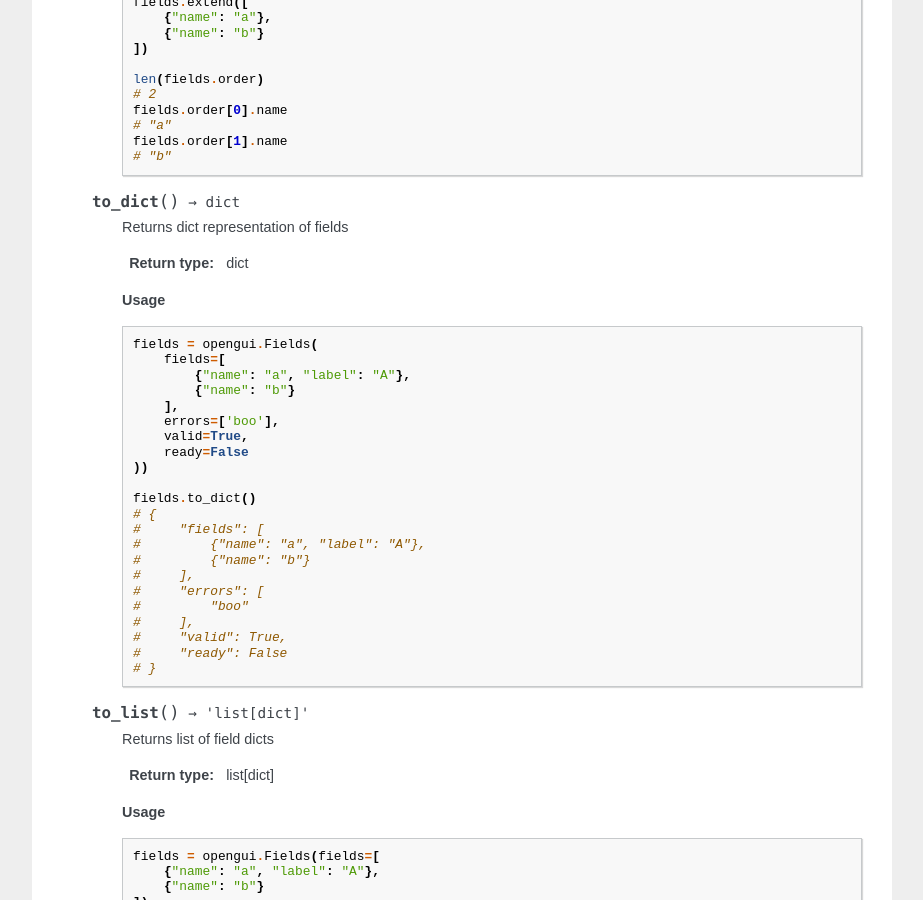
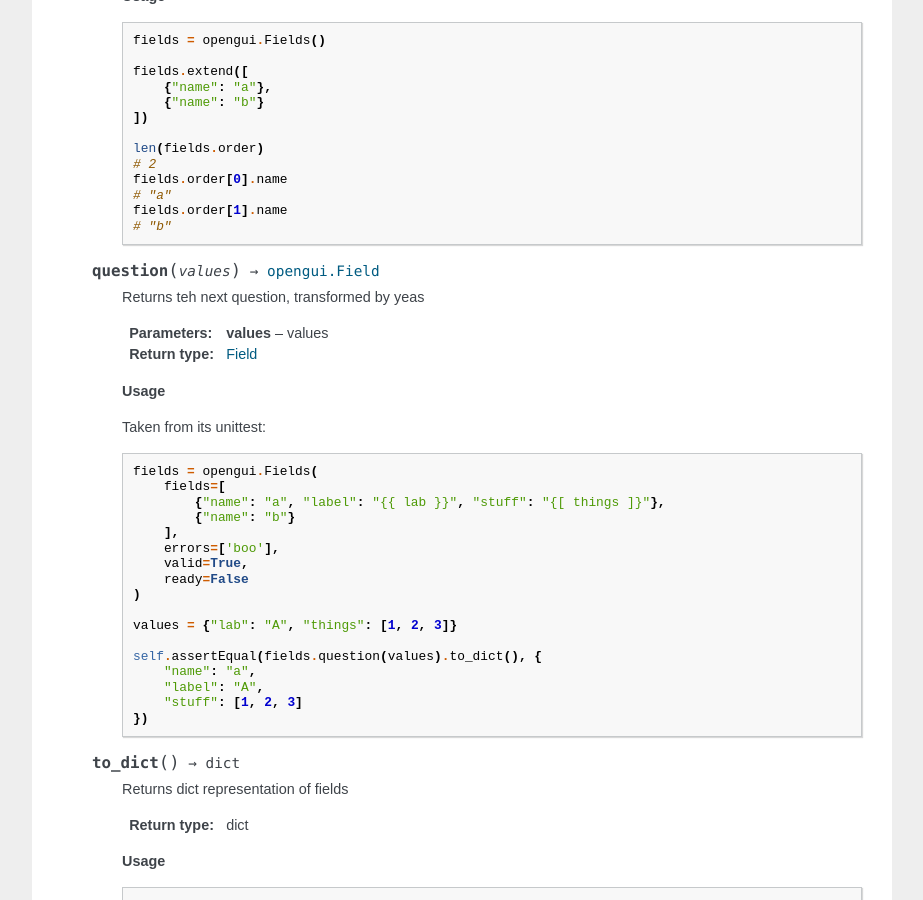
Before and after one commit to gaf3/opengui, a Sphinx documentation site: the page built from docs/source/fields.rst, in a window 1280 px wide and 900 px high, scrolled down 4685 px. Shown: the whole window, without its empty margins (198-1121 px from the left). Built offline with Sphinx 7.4.7, drawn with Linux system fonts in a browser that asks for light colours; the version number could not be read and is left out; some of the changed text lies outside the part shown.

Commit message:
Missed docs

```diff
--- a/docs/source/fields.rst
+++ b/docs/source/fields.rst
@@ -24,6 +24,13 @@ opengui.Fields
     :type validation: callable
     :param ready: Whether ready overall
     :type ready: bool
+    :param engine: Yaes Engine to use for cli()
+    :type engine: Engine
+
+    .. attribute:: engine
+        :type: bool
+
+        Yaes Engine to use for cli()
 
     .. attribute:: errors
         :type: list[str]
@@ -184,8 +191,7 @@ opengui.Fields
             @unittest.mock.patch("builtins.input")
             def test_cli(self, mock_input, mock_print):
 
-                fields = opengui.Fields(
-                    fields=[
+                fields = opengui.Fields(                        fields=[
                         {
                             "name": "basic",
                             "description": "be basic",
@@ -322,6 +328,35 @@ opengui.Fields
             fields.order[1].name
             # "b"
 
+    .. method:: question(values) -> opengui.Field
+
+        Returns teh next question, transformed by yeas
+
+        :param values: values
+        :rtype: Field
+
+        **Usage**
+
+        Taken from its unittest::
+
+            fields = opengui.Fields(
+                fields=[
+                    {"name": "a", "label": "{{ lab }}", "stuff": "{[ things ]}"},
+                    {"name": "b"}
+                ],
+                errors=['boo'],
+                valid=True,
+                ready=False
+            )
+
+            values = {"lab": "A", "things": [1, 2, 3]}
+
+            self.assertEqual(fields.question(values).to_dict(), {
+                "name": "a",
+                "label": "A",
+                "stuff": [1, 2, 3]
+            })
+
     .. method:: to_dict() -> dict
 
         Returns dict representation of fields
```
Also changed, not shown: other parts of docs/source/fields.rst (+1 -1 lines).
